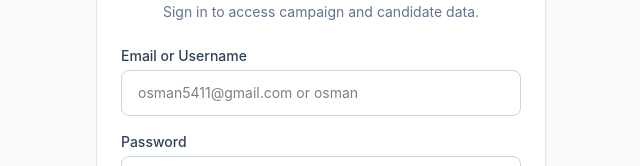
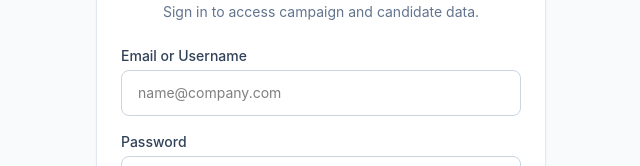
Before and after one commit to osmankhr/hr_tech, a React (Vite) app in the folder web/frontend/: page / in a window 1280 px wide. Shown: the part 297-463 px from the top of the page, without its empty margins (319-959 px from the left). Built offline with nearby package versions, Linux system fonts and the light colour scheme; no server answers.

Commit message:
fix(security): sanitize login placeholder to generic value

```diff
--- a/web/frontend/src/pages/AuthPage.jsx
+++ b/web/frontend/src/pages/AuthPage.jsx
@@ -30,7 +30,7 @@ export default function AuthPage({ onSignIn, authError }) {
             label="Email or Username"
             value={email}
             onChange={setEmail}
-            placeholder="osman5411@gmail.com or osman"
+            placeholder="name@company.com"
           />
 
           <InputField
```
